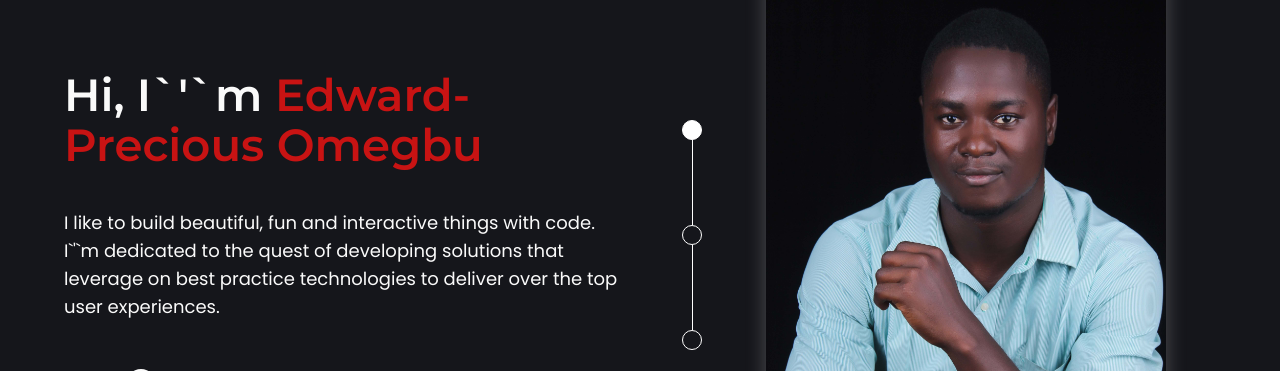
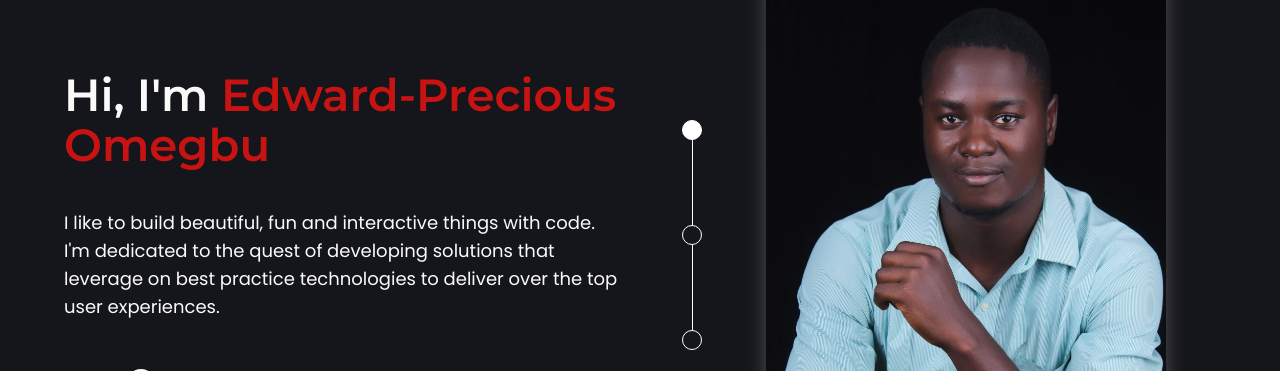
Before and after one commit to codegiyu/portfolio-stanley, a Next.js app: page / in a window 1280 px wide. Shown: the part 193-564 px from the top of the page. Built offline with nearby package versions, Linux system fonts and the light colour scheme.

Commit message:
error fixes for build process

```diff
--- a/components/Intro.jsx
+++ b/components/Intro.jsx
@@ -4,9 +4,9 @@ const Intro = () => {
     return (
         <div className="w-full flex flex-col gap-6 lg:gap-12">
             <div className="flex flex-col gap-10 font-montserrat text-[#FAFAFA]">
-                <h1 className="text-[30px] md:text-[45px] font-semibold leading-[110%]">Hi, I`&apos;`m <span className="text-red">Edward-Precious Omegbu</span></h1>
+                <h1 className="text-[30px] md:text-[45px] font-semibold leading-[110%]">Hi, I&apos;m <span className="text-red">Edward-Precious Omegbu</span></h1>
                 <p className="font-poppins font-normal text-sm lg:text-lg leading-[150%] tracking-normal">
-                    I like to build beautiful, fun and interactive things with code. I`&apos;`m dedicated to the quest of developing solutions that leverage on best practice technologies to deliver over the top user experiences.
+                    I like to build beautiful, fun and interactive things with code. I&apos;m dedicated to the quest of developing solutions that leverage on best practice technologies to deliver over the top user experiences.
                 </p>
             </div>
             <div className="flex gap-8">
```
